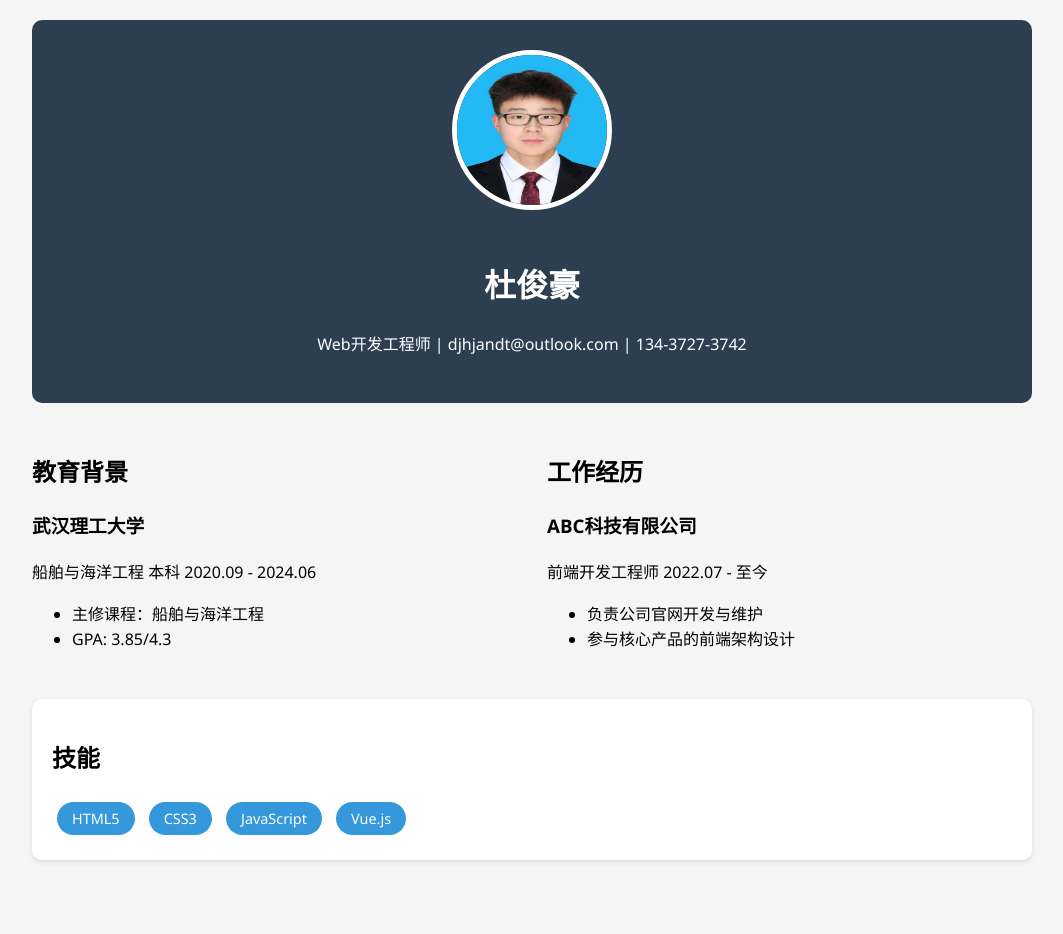
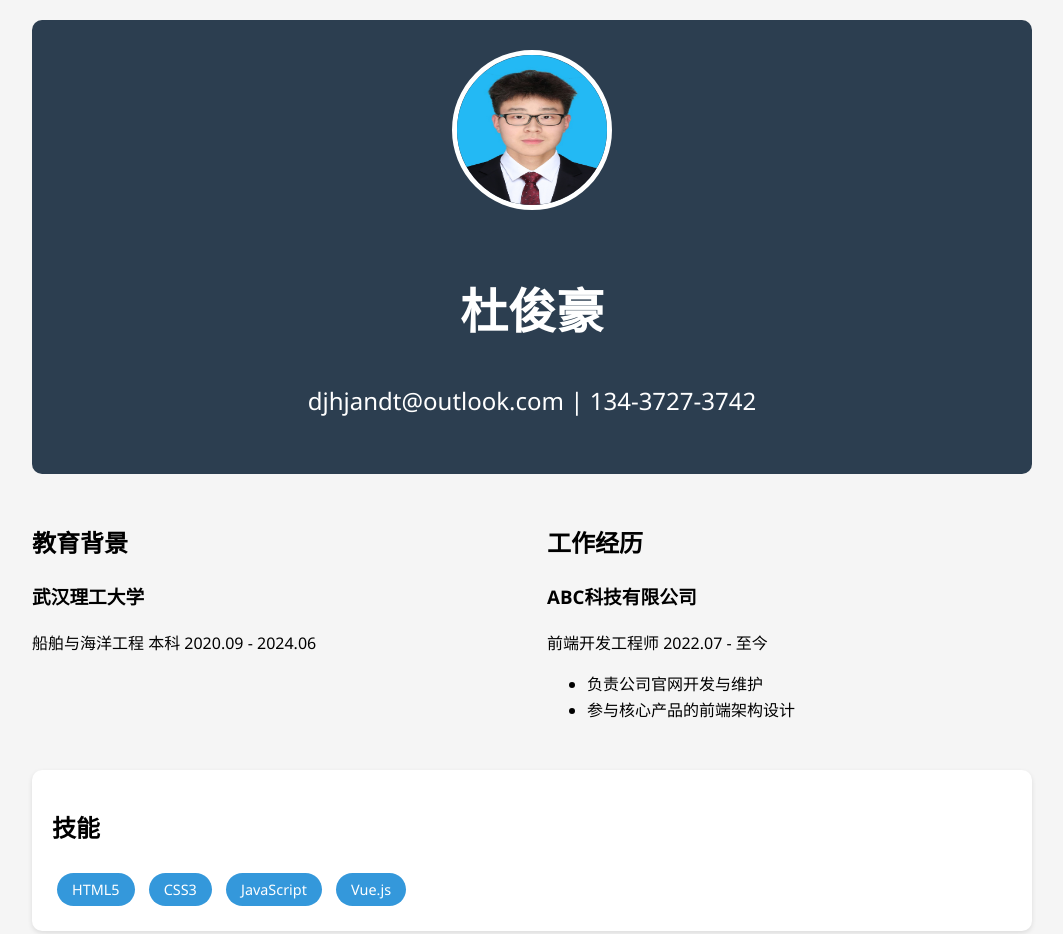
Before and after one commit to Zadffe/Individual-Resume, a plain HTML site: page index.html in a window 1280 px wide. Shown: the whole page, without its empty margins (108-1171 px from the left). Before the commit the page ends 880 px from the top, so only its background shows below. Drawn offline with Linux system fonts and the light colour scheme; a script that the page names is missing.

Commit message:
Add files via upload

```diff
--- a/css/style.css
+++ b/css/style.css
@@ -14,12 +14,13 @@ header {
   color: white;
   border-radius: 10px;
   margin-bottom: 30px;
+  font-size: 24px;
 }
 
 .avatar {
   width: 150px;
   height: 150px;
-  border-radius: 50%;
+  border-radius: 70%;
   margin-bottom: 20px;
   border: 5px solid white;
 }
--- a/index.html
+++ b/index.html
@@ -3,14 +3,14 @@
 <head>
     <meta charset="UTF-8">
     <meta name="viewport" content="width=device-width, initial-scale=1.0">
-    <title>张三的简历</title>
+    <title>杜俊豪的简历</title>
     <link rel="stylesheet" href="css/style.css">
 </head>
 <body>
     <header>
         <img src="images/image.jpg" alt="头像" class="avatar">
         <h1>杜俊豪</h1>
-        <p>Web开发工程师 | djhjandt@outlook.com | 134-3727-3742</p>
+        <p>djhjandt@outlook.com | 134-3727-3742</p>
     </header>
 
     <section class="content">
@@ -19,9 +19,6 @@
             <div class="item">
                 <h3>武汉理工大学</h3>
                 <p>船舶与海洋工程 本科 2020.09 - 2024.06</p>
-                <ul>
-                        <li>主修课程：船舶与海洋工程</li>
-                        <li>GPA: 3.85/4.3</li>
             </div>
         </div>
 
```
